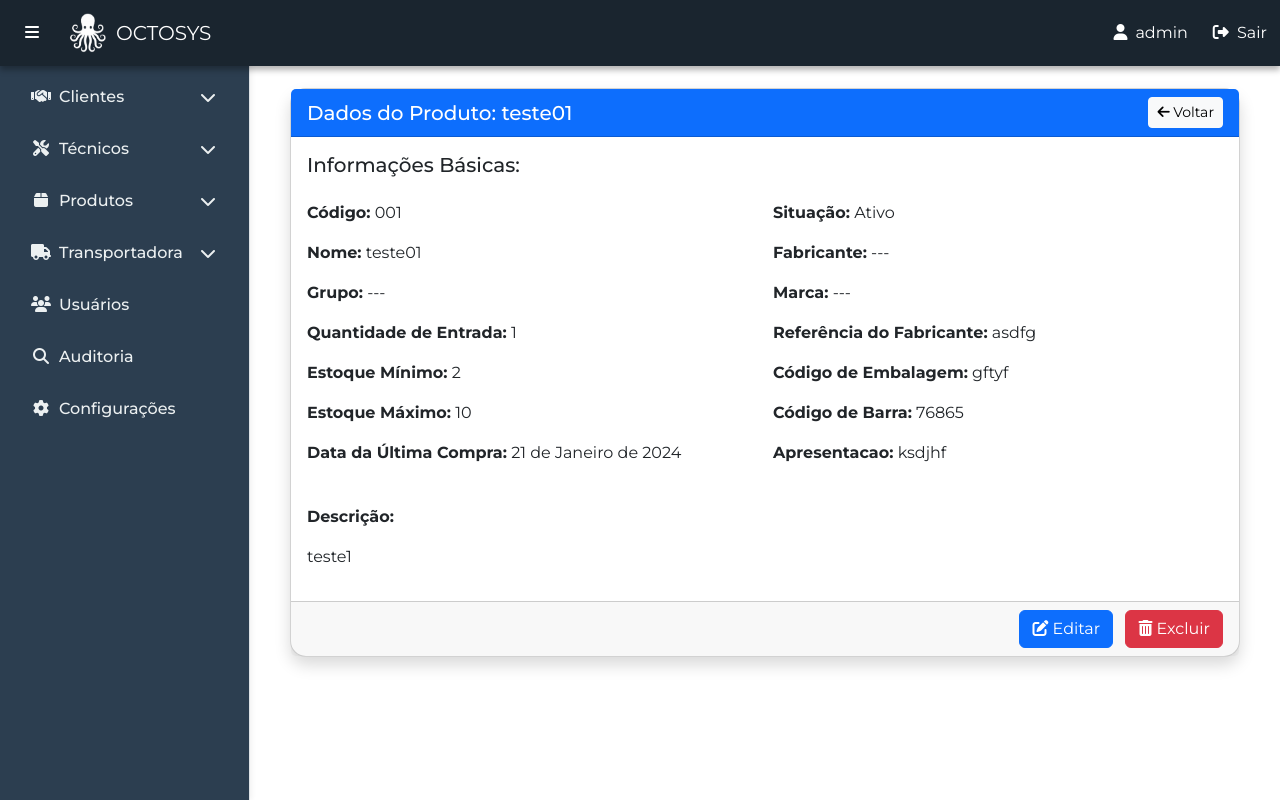
After one commit to Arthurtrin/Sistema-OS, a Django app: page /pt-br/produtos/produto/ver/1/ in a window 1280 px wide. The commit adds this page. Run offline with Django 5.2, Linux system fonts and the light colour scheme; a user stored in the database is signed in; data comes from the database, SQL or seed files in the repository; both versions use the stored data as it was after the commit.

Commit message:
atualizando

```diff
--- a/ordem_servico/templates/ordem_servico/criar_os.html
+++ b/ordem_servico/templates/ordem_servico/criar_os.html
@@ -167,9 +167,9 @@
                 {{ form.arquivo }}
               </div>
             </div>
-            <div class="row g-2">
+            <div class="row g-2" style="margin-top: 5px;">
               <div class="col-md-12">
-                <label for="{{ form.descricao.id_for_label }}" class="form-label-professional">descricao</label>
+                <label for="{{ form.descricao.id_for_label }}" class="form-label-professional">Descrição</label>
                 {{ form.descricao }}
               </div>
             </div>
--- a/principal/templates/principal/base.html
+++ b/principal/templates/principal/base.html
@@ -193,7 +193,7 @@
           </li>
           <li>
             <a class="nav-link" href="{% url 'clientes:segmentos_atividades' %}">
-              <i class="fas fa-layer-group me-2"></i>Segmentos e Atividades
+              <i class="fas fa-layer-group me-2"></i>Definir Segmentos e Atividades
             </a>
           </li>
         </ul>
@@ -233,10 +233,23 @@
             <a class="nav-link" href="{% url 'produtos:listar_produtos' %}">
               <i class="fas fa-box me-2"></i>Ver Produtos
             </a>
-            <a class="nav-link" href="{% url 'produtos:fabricante_marca_grupo' %}">
-              <i class="fas fa-layer-group me-2"></i>Marcas Fabricantes e Grupos
+          </li>
+          <li>
+            <a class="nav-link" href="">
+              <i class="fas fa-arrow-circle-right me-2"></i>Entrada
             </a>
           </li>
+          <li>
+            <a class="nav-link" href="">
+              <i class="fas fa-arrow-circle-left me-2"></i>Saída
+            </a>
+          </li>
+          <li>
+            <a class="nav-link" href="{% url 'produtos:fabricante_marca_grupo' %}">
+              <i class="fas fa-layer-group me-2"></i> Definir Marcas Fabricantes e Grupos
+            </a>
+          </li>
+
         </ul>
       </li>
 
--- a/principal/views.py
+++ b/principal/views.py
@@ -98,7 +98,6 @@ def usuarios(request, usuario):
 def ordem_servico(request):
     return render(request, 'principal/ordem_servico.html')
 
-
 @login_required
 def configuracoes(request):
     return render(request, 'principal/configuracoes.html')
--- a/produtos/templates/produtos/produtos.html
+++ b/produtos/templates/produtos/produtos.html
@@ -201,7 +201,7 @@
                 <p>Escolha uma das ações para <strong>{{ produto.nome }}</strong>.</p>
             </div>
             <div class="modal-footer d-flex justify-content-around">
-                <a href="" class="btn btn-success">
+                <a href="{% url 'produtos:ver_produto' produto.id %}" class="btn btn-success">
                     <i class="fas fa-eye"></i> Ver Produto
                 </a>
                 <a href="" class="btn btn-primary">
--- /dev/null
+++ b/produtos/templates/produtos/ver_produto.html
@@ -0,0 +1,56 @@
+{% extends 'principal/base.html' %}
+{% block title %}Dados do Produto{% endblock %}
+
+{% block content %}
+<div class="container my-4">
+    <div class="card shadow rounded-4">
+        <div class="card-header bg-primary text-white d-flex justify-content-between align-items-center">
+            <h5 class="mb-0">Dados do Produto: {{ produto.nome }}</h5>
+            <a href="{% url 'produtos:listar_produtos' %}" class="btn btn-light btn-sm">
+                <i class="fas fa-arrow-left"></i> Voltar
+            </a>
+        </div>
+        <div class="card-body">
+            <!-- Informações básicas -->
+            <div class="row g-3 mb-4">
+                <h5>Informações Básicas:</h5>
+                <div class="col-md-6">
+                    <p><strong>Código:</strong> {{ produto.codigo }}</p>
+                    <p><strong>Nome:</strong> {{ produto.nome|default:"---" }}</p>
+                    <p><strong>Grupo:</strong> {{ produto.grupo|default:"---" }}</p>
+                    <p><strong>Quantidade de Entrada:</strong> {{ produto.qtd_entrada }}</p>
+                    <p><strong>Estoque Mínimo:</strong> {{ produto.estoque_minimo|default:"---" }}</p>
+                    <p><strong>Estoque Máximo:</strong> {{ produto.estoque_maximo|default:"---" }}</p>
+                    <p><strong>Data da Última Compra:</strong> {{ produto.data_ultima_compra }}</p>
+                </div>
+                <div class="col-md-6">
+                    <p><strong>Situação:</strong> {{ produto.get_situacao_display }}</p>
+                    <p><strong>Fabricante:</strong> {{ produto.fabricante|default:"---" }}</p>
+                    <p><strong>Marca:</strong> {{ produto.marca|default:"---" }}</p>
+                    <p><strong>Referência do Fabricante:</strong> {{ produto.ref_fabricante|default:"---" }}</p>
+                    <p><strong>Código de Embalagem:</strong> {{ produto.cod_embalagem|default:"---" }}</p>
+                    <p><strong>Código de Barra:</strong> {{ produto.cod_barra|default:"---" }}</p>
+                    <p><strong>Apresentacao:</strong> {{ produto.apresentacao }}</p>
+                </div>
+            </div>
+
+            <div class="row">
+                <div class="col-md-12">
+                    <p><strong>Descrição:</strong></p>
+                    <p>{{ produto.descricao|default:"---" }}</p>
+                </div>
+            </div>
+
+
+        </div>
+        <div class="card-footer text-end">
+            <a href="" class="btn btn-primary me-2">
+                <i class="fas fa-edit"></i> Editar
+            </a>
+            <a href="" class="btn btn-danger">
+                <i class="fas fa-trash-alt"></i> Excluir
+            </a>
+        </div>
+    </div>
+</div>
+{% endblock %}
--- a/produtos/urls.py
+++ b/produtos/urls.py
@@ -6,6 +6,7 @@ app_name = 'produtos'
 urlpatterns = [
     path('produtos/cadastrar/', views.cadastrar_produto, name='cadastrar_produto'),
     path('produtos/ver/', views.listar_produtos, name='listar_produtos'),
+    path('produto/ver/<int:produto_id>/', views.ver_produto, name='ver_produto'),
     path('produtos/fabricante_marca/', views.fabricante_marca_grupo, name='fabricante_marca_grupo'),
     path('produtos/marca/editar/<int:marca_id>/', views.editar_marca, name='editar_marca'),
     path('produtos/fabricante/editar/<int:fabricante_id>/', views.editar_fabricante, name='editar_fabricante'),
--- a/produtos/views.py
+++ b/produtos/views.py
@@ -99,6 +99,11 @@ def fabricante_marca_grupo(request):
     })
 
 @login_required
+def ver_produto(request, produto_id):
+    produto = get_object_or_404(Produto, id=produto_id)
+    return render(request, 'produtos/ver_produto.html', {'produto': produto})
+
+@login_required
 def cadastrar_marca(request):
     if request.method == 'POST':
         form = MarcaForm(request.POST)
```
Also changed, not shown: clientes/templates/clientes/cadastrar_clientes.html (+8 -8 lines), db.sqlite3.
